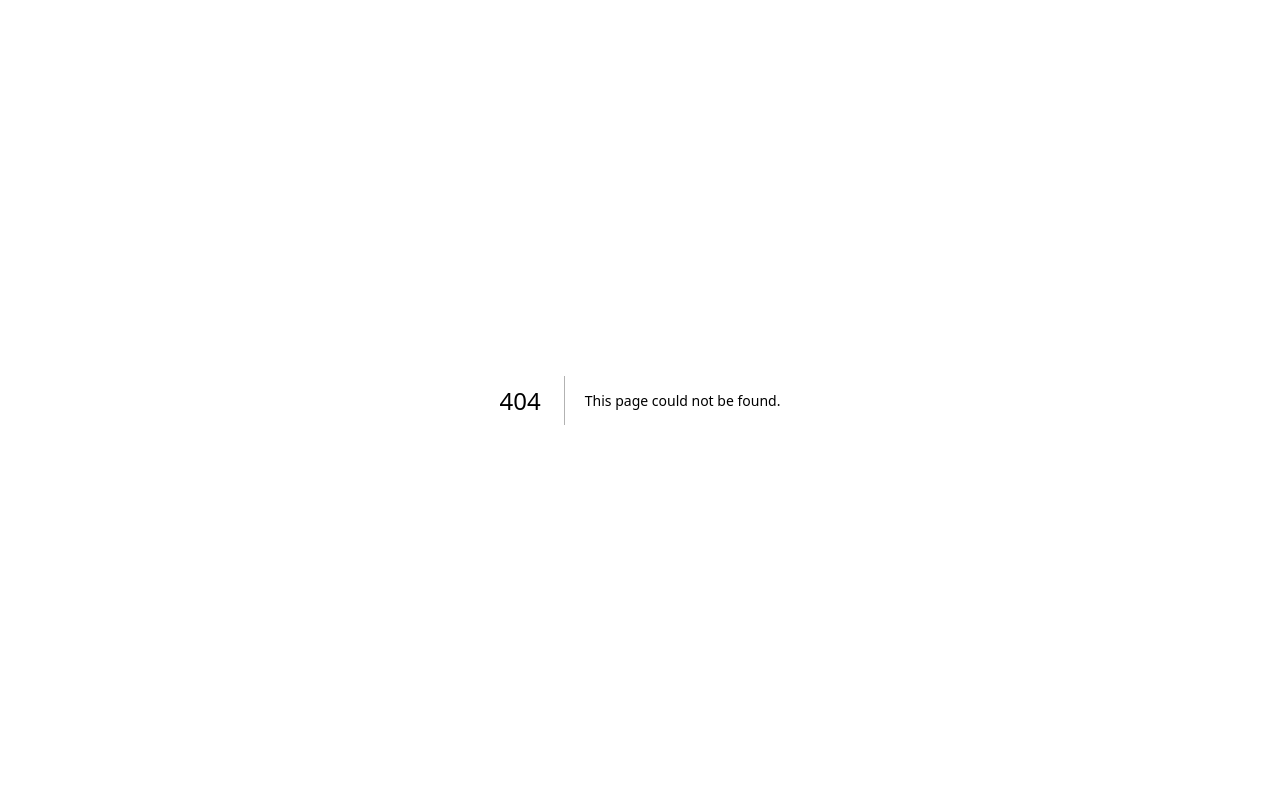
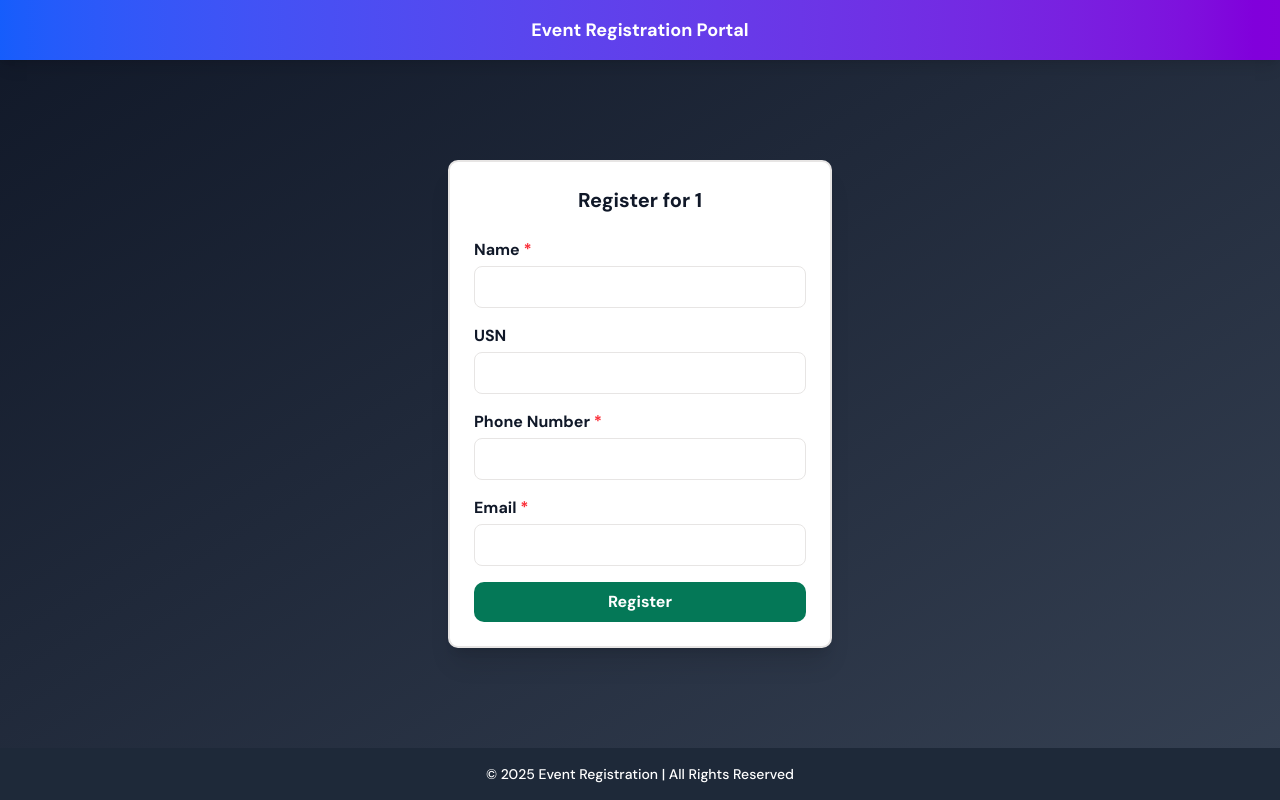
Before and after one commit to dsptanmay/Marathon-16-Website, a Next.js app: page /register/1 in a window 1280 px wide. Before the commit this address had no page. Built offline with nearby package versions, Linux system fonts and the light colour scheme.

Commit message:
WIP: Saving progress before updating repo

```diff
--- a/package.json
+++ b/package.json
@@ -18,7 +18,7 @@
     "@radix-ui/react-label": "^2.1.2",
     "@radix-ui/react-select": "^2.1.6",
     "@radix-ui/react-slot": "^1.1.2",
-    "@tanstack/react-query": "^5.67.2",
+    "@tanstack/react-query": "^5.68.0",
     "@zxing/library": "^0.21.3",
     "class-variance-authority": "^0.7.1",
     "clsx": "^2.1.1",
--- a/src/app/page.tsx
+++ b/src/app/page.tsx
@@ -1,9 +1,51 @@
-import SignUpForm from "@/components/signup-form";
+"use client";
+import { useRouter } from "next/navigation";
 
-export default function Home() {
+const CategoryPage = () => {
+  const router = useRouter();
+
+  const handleCategorySelect = (category: string) => {
+    router.push(`/register/${category}`);
+  };
+
   return (
-    <>
-      <SignUpForm />
-    </>
+    <div className="min-h-screen flex flex-col bg-gradient-to-br from-gray-900 to-gray-700 text-white">
+      {/* Header (Fixed at Top) */}
+      <header className="w-full py-4 bg-gradient-to-r from-blue-600 to-purple-700 text-white text-center text-lg font-bold shadow-lg">
+        Event Registration Portal
+      </header>
+
+      {/* Main Content (Centered) */}
+      <main className="flex-grow flex flex-col items-center justify-center text-center px-4">
+        <h1 className="text-4xl font-extrabold mb-8">Select Your Category</h1>
+        <div className="flex flex-col space-y-6">
+          <button
+            onClick={() => handleCategorySelect("girls")}
+            className="px-8 py-3 bg-pink-500 text-white rounded-xl shadow-lg hover:bg-pink-600 transition transform hover:scale-105 text-lg"
+          >
+            Girls
+          </button>
+          <button
+            onClick={() => handleCategorySelect("boys")}
+            className="px-8 py-3 bg-blue-500 text-white rounded-xl shadow-lg hover:bg-blue-600 transition transform hover:scale-105 text-lg"
+          >
+            Boys
+          </button>
+          <button
+            onClick={() => handleCategorySelect("walkathon")}
+            className="px-8 py-3 bg-green-500 text-white rounded-xl shadow-lg hover:bg-green-600 transition transform hover:scale-105 text-lg"
+          >
+            Walkathon
+          </button>
+        </div>
+      </main>
+
+      {/* Footer (Fixed at Bottom) */}
+      <footer className="w-full py-4 bg-gray-800 text-white text-center text-sm">
+        © 2025 Event Registration | All Rights Reserved
+      </footer>
+    </div>
   );
-}
+};
+
+export default CategoryPage;
--- /dev/null
+++ b/src/app/register/[category]/page.tsx
@@ -0,0 +1,152 @@
+"use client";
+import { useState } from "react";
+import { useRouter } from "next/navigation";
+import { useMutation } from "@tanstack/react-query";
+
+const SignupForm = ({ params }: { params: { category: string } }) => {
+  const router = useRouter();
+  const category = params.category || "default";
+
+  const [formData, setFormData] = useState({
+    name: "",
+    usn: "",
+    phone: "",
+    email: "",
+  });
+
+  const registerUser = async (data: typeof formData & { category: string }) => {
+    return new Promise<typeof data>((resolve) =>
+      setTimeout(() => resolve(data), 1000)
+    );
+  };
+
+  const mutation = useMutation({
+    mutationFn: registerUser,
+    onSuccess: (data) => {
+      alert(`Successfully registered for ${data.category.toUpperCase()}!`);
+      router.push("/");
+    },
+    onError: () => alert("Registration failed. Please try again."),
+  });
+
+  const handleChange = (e: React.ChangeEvent<HTMLInputElement>) => {
+    setFormData({ ...formData, [e.target.name]: e.target.value });
+  };
+
+  const handleSubmit = (e: React.FormEvent) => {
+    e.preventDefault();
+    mutation.mutate({ ...formData, category });
+  };
+
+  const categoryStyles: Record<string, string> = {
+    boys: "bg-blue-100 border-blue-500 text-blue-900",
+    girls: "bg-pink-100 border-pink-500 text-pink-900",
+    walkathon: "bg-green-100 border-green-500 text-green-900",
+    default: "bg-gray-100 border-gray-500 text-gray-900",
+  };
+
+  return (
+    <div className="min-h-screen flex flex-col bg-gradient-to-br from-gray-900 to-gray-700 text-white">
+      {/* Header (Fixed at Top) */}
+      <header className="w-full py-4 bg-gradient-to-r from-blue-600 to-purple-700 text-white text-center text-lg font-bold shadow-lg">
+        Event Registration Portal
+      </header>
+
+      {/* Main Content (Centered) */}
+      <main className={`flex-grow flex flex-col items-center justify-center ${categoryStyles[category]} py-10`}>
+        <form
+          onSubmit={handleSubmit}
+          className="p-6 border-2 rounded-lg shadow-xl w-96 bg-white text-gray-900"
+        >
+          <h2 className="text-xl font-bold mb-6 text-center">
+            Register for {category.toUpperCase()}
+          </h2>
+
+          {/* Name */}
+          <label className="block font-semibold mb-1">
+            Name <span className="text-red-500">*</span>
+          </label>
+          <input
+            type="text"
+            name="name"
+            value={formData.name}
+            onChange={handleChange}
+            className="border p-2 w-full mb-4 rounded-md"
+            required
+            disabled={mutation.isPending}
+          />
+
+          {/* USN */}
+          <label className="block font-semibold mb-1">USN</label>
+          <input
+            type="text"
+            name="usn"
+            value={formData.usn}
+            onChange={handleChange}
+            className="border p-2 w-full mb-4 rounded-md"
+            required
+            disabled={mutation.isPending}
+          />
+
+          {/* Phone */}
+          <label className="block font-semibold mb-1">
+            Phone Number <span className="text-red-500">*</span>
+          </label>
+          <input
+            type="tel"
+            name="phone"
+            value={formData.phone}
+            onChange={handleChange}
+            className="border p-2 w-full mb-4 rounded-md"
+            required
+            disabled={mutation.isPending}
+          />
+
+          {/* Email */}
+          <label className="block font-semibold mb-1">
+            Email <span className="text-red-500">*</span>
+          </label>
+          <input
+            type="email"
+            name="email"
+            value={formData.email}
+            onChange={handleChange}
+            className="border p-2 w-full mb-4 rounded-md"
+            required
+            disabled={mutation.isPending}
+          />
+
+          {/* Submit Button */}
+          <button
+            type="submit"
+            className="w-full py-2 rounded-lg text-white font-bold disabled:opacity-50 transition transform hover:scale-105"
+            disabled={mutation.isPending}
+            style={{
+              backgroundColor:
+                category === "boys"
+                  ? "#1E40AF"
+                  : category === "girls"
+                  ? "#DB2777"
+                  : "#047857",
+            }}
+          >
+            {mutation.isPending ? "Registering..." : "Register"}
+          </button>
+
+          {mutation.isError && (
+            <p className="text-red-600 mt-2 text-sm">
+              Error submitting form. Try again.
+            </p>
+          )}
+        </form>
+      </main>
+
+      {/* Footer (Fixed at Bottom) */}
+      <footer className="w-full py-4 bg-gray-800 text-white text-center text-sm">
+        © 2025 Event Registration | All Rights Reserved
+      </footer>
+    </div>
+  );
+};
+
+export default SignupForm;
--- a/src/app/register/layout.tsx
+++ /dev/null
@@ -1,2 +0,0 @@
-// TODO : Add Header -> Marathon 16.0 / Sponsor Logo
-// TODO : Add Footer -> Team Pathfinder AY 2024-25
--- a/src/components/signup-form.tsx
+++ b/src/components/signup-form.tsx
@@ -1,148 +1,146 @@
 "use client";
 
-import { useForm } from "react-hook-form";
-import { zodResolver } from "@hookform/resolvers/zod";
-import { z } from "zod";
 import { useState } from "react";
-import { useRegisterBoys } from "@/hooks/use-register-user";
+import { useMutation } from "@tanstack/react-query";
 
-//zod validation schema
-const signupSchema = z.object({
-  unique_code: z.string().min(3, "Unique code is required"),
-  name: z.string().min(3, "Name is required"),
-  email: z.string().email("Invalid email").optional(),
-  phone_no: z.string().min(10, "Phone number is required"),
-  usn: z.string().optional(),
-  age: z.number().min(1, "Age is required"),
-  category: z.enum(["girls", "boys", "walkathon"], {
-    errorMap: () => ({ message: "Select a category" }),
-  }),
+interface SignupFormProps {
+  category: string;
+}
+
+const SignupForm: React.FC<SignupFormProps> = ({ category }) => {
+  const [formData, setFormData] = useState({
+    name: "",
+    usn: "",
+    phone: "",
+    email: "",
   });
 
-type SignupFormData = z.infer<typeof signupSchema>;
+  // Simulated API request function
+  const registerUser = async (data: typeof formData & { category: string }) => {
+    return new Promise<typeof data>((resolve) =>
+      setTimeout(() => resolve(data), 1000)
+    );
+  };
 
-const SignupPage = () => {
-  const [loading, setLoading] = useState(false);
-  const [message, setMessage] = useState("");
-
-  const {
-    mutate: registerBoys,
-    status: boysStatus,
-    error: boysError,
-  } = useRegisterBoys();
-
-  const {
-    register,
-    handleSubmit,
-    formState: { errors },
-  } = useForm<SignupFormData>({
-    resolver: zodResolver(signupSchema),
+  // Mutation
+  const mutation = useMutation({
+    mutationFn: registerUser,
+    onSuccess: (data) => {
+      alert(`Successfully registered for ${data.category.toUpperCase()}!`);
+    },
+    onError: (error) => {
+      alert("Registration failed. Please try again.");
+      console.error(error);
+    },
   });
 
-  const onSubmit = async (data: SignupFormData) => {
-    setLoading(true);
-    setMessage("");
+  const handleChange = (e: React.ChangeEvent<HTMLInputElement>) => {
+    setFormData({ ...formData, [e.target.name]: e.target.value });
+  };
 
-    // try {
-    //   const response = await fetch(`/api/register/${data.category}`, {
-    //     method: "POST",
-    //     headers: { "Content-Type": "application/json" },
-    //     body: JSON.stringify(data),
-    //   });
+  const handleSubmit = (e: React.FormEvent) => {
+    e.preventDefault();
+    mutation.mutate({ ...formData, category });
+  };
 
-    //   const result = await response.json();
-    //   if (response.ok) {
-    //     setMessage("Registration successful!");
-    //   } else {
-    //     setMessage(result.error || "Something went wrong.");
-    //   }
-    // } catch (error) {
-    //   setMessage("Failed to register. Please try again.");
-    // } finally {
-    //   setLoading(false);
-    // }
-    try {
-      if (data.category === "boys") registerBoys(data);
-    } catch (error) {}
+  // Define styles based on category
+  const categoryStyles: Record<string, string> = {
+    boys: "bg-blue-100 border-blue-500 text-blue-800",
+    girls: "bg-pink-100 border-pink-500 text-pink-800",
+    walkathon: "bg-green-100 border-green-500 text-green-800",
   };
 
   return (
-    <div className="max-w-md mx-auto bg-white p-6 rounded-lg shadow-lg">
-      <h2 className="text-2xl font-bold mb-4">Marathon Sign-Up</h2>
+    <form
+      onSubmit={handleSubmit}
+      className={`p-6 border-2 rounded-lg shadow-lg w-96 space-y-4 ${
+        categoryStyles[category] || "bg-gray-100"
+      }`}
+    >
+      <h2 className="text-xl font-bold text-center">
+        Register for {category.toUpperCase()}
+      </h2>
 
-      {message && (
-        <p className="text-center text-lg font-semibold text-green-600">
-          {message}
-        </p>
-      )}
-
-      <form onSubmit={handleSubmit(onSubmit)} className="space-y-4">
-        <select {...register("category")} className="w-full p-2 border rounded">
-          <option value="girls">Girls Marathon</option>
-          <option value="boys">Boys Marathon</option>
-          <option value="walkathon">Walkathon</option>
-        </select>
-        {errors.category && (
-          <p className="text-red-500">{errors.category.message}</p>
-        )}
-
+      {/* Name */}
+      <label className="block font-semibold">
+        Name <span className="text-red-500">*</span>
+      </label>
       <input
-          {...register("unique_code")}
-          placeholder="Unique Code"
-          className="w-full p-2 border rounded"
-        />
-        {errors.unique_code && (
-          <p className="text-red-500">{errors.unique_code.message}</p>
-        )}
-
-        <input
-          {...register("name")}
-          placeholder="Full Name"
-          className="w-full p-2 border rounded"
-        />
-        {errors.name && <p className="text-red-500">{errors.name.message}</p>}
-
-        <input
-          {...register("email")}
-          type="email"
-          placeholder="Email (optional)"
-          className="w-full p-2 border rounded"
-        />
-        {errors.email && <p className="text-red-500">{errors.email.message}</p>}
-
-        <input
-          {...register("phone_no")}
-          placeholder="Phone Number"
-          className="w-full p-2 border rounded"
-        />
-        {errors.phone_no && (
-          <p className="text-red-500">{errors.phone_no.message}</p>
-        )}
-
-        <input
-          {...register("usn")}
-          placeholder="USN (optional)"
-          className="w-full p-2 border rounded"
+        type="text"
+        name="name"
+        placeholder="Eg: John Doe"
+        value={formData.name}
+        onChange={handleChange}
+        className="border p-2 w-full rounded-md focus:ring-2 focus:ring-blue-500"
+        required
+        disabled={mutation.isPending}
       />
 
+      {/* USN */}
+      <label className="block font-semibold">USN</label>
       <input
-          type="number"
-          {...register("age", { valueAsNumber: true })}
-          placeholder="Age" //age validation needed to be checked
-          className="w-full p-2 border rounded"
+        type="text"
+        name="usn"
+        placeholder="Eg: 1SIxxYYxxx"
+        value={formData.usn}
+        onChange={handleChange}
+        className="border p-2 w-full rounded-md focus:ring-2 focus:ring-blue-500"
+        disabled={mutation.isPending}
       />
-        {errors.age && <p className="text-red-500">{errors.age.message}</p>}
+
+      {/* Phone Number */}
+      <label className="block font-semibold">
+        Phone Number <span className="text-red-500">*</span>
+      </label>
+      <input
+        type="tel"
+        name="phone"
+        placeholder="Eg: 9876543210"
+        value={formData.phone}
+        onChange={handleChange}
+        className="border p-2 w-full rounded-md focus:ring-2 focus:ring-gray-950"
+        required
+        disabled={mutation.isPending}
+      />
+
+      {/* Email */}
+      <label className="block font-semibold">
+        Email <span className="text-red-500">*</span>
+      </label>
+      <input
+        type="email"
+        name="email"
+        placeholder="Eg: aviral@gmail.com"
+        value={formData.email}
+        onChange={handleChange}
+        className="border p-2 w-full rounded-md focus:ring-2 focus:ring-blue-500"
+        required
+        disabled={mutation.isPending}
+      />
 
       <button
         type="submit"
-          className="w-full bg-blue-500 text-white p-2 rounded hover:bg-blue-600"
-          disabled={loading}
+        className="w-full py-2 rounded-lg text-white font-bold disabled:opacity-50"
+        disabled={mutation.isPending}
+        style={{
+          backgroundColor:
+            category === "boys"
+              ? "#1E40AF"
+              : category === "girls"
+              ? "#DB2777"
+              : "#047857",
+        }}
       >
-          {loading ? "Registering..." : "Register"}
+        {mutation.isPending ? "Registering..." : "Register"}
       </button>
+
+      {mutation.isError && (
+        <p className="text-red-600 mt-2 text-sm">
+          Error submitting form. Try again.
+        </p>
+      )}
     </form>
-    </div>
   );
 };
 
-export default SignupPage;
+export default SignupForm;
```
Also changed, not shown: 2 other files (tests, documents, lock files or other folders). Lines whose indentation alone changed are shown as unchanged.
